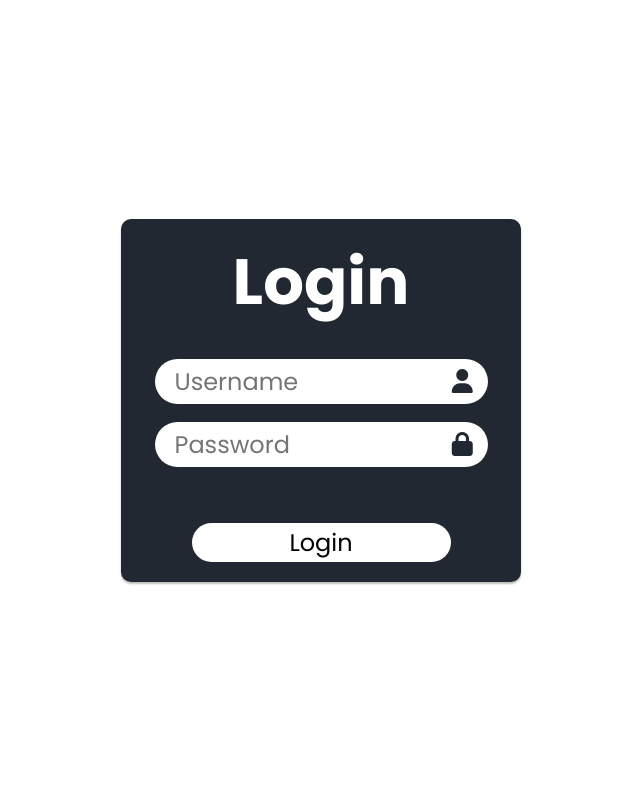
After one commit to DanielJirik/hw-interface, a Symfony app: template template-designer/templates/login.html.twig in a window 1280 px wide. The commit adds this page. Shown: the whole page, without its empty margins (319-959 px from the left). Run offline with Twig, Linux system fonts and the light colour scheme; the template is opened without the code that fills it, so the values that code supplies are empty; some libraries are stand-ins or nearby versions.

Commit message:
Login page

```diff
--- a/template-designer/pages/index.json
+++ b/template-designer/pages/index.json
@@ -1,3 +1,6 @@
 {
-    "template": "home.html.twig"
+    "template": "login.html.twig",
+    "vars" : {
+        "action" : ""
+    }
 }
--- /dev/null
+++ b/template-designer/public/css/login.css
@@ -0,0 +1,73 @@
+@import url('https://fonts.googleapis.com/css2?family=Poppins:ital,wght@0,100;0,200;0,300;0,400;0,500;0,600;0,700;0,800;0,900;1,100;1,200;1,300;1,400;1,500;1,600;1,700;1,800;1,900&display=swap');
+
+* {
+    margin: 0;
+    padding: 0;
+    box-sizing: border-box;
+    outline: none;
+    font-family: "Poppins", sans-serif;
+}
+
+h1 {
+    font-size: 64px;
+}
+
+input {
+    font-size: 24px;
+}
+
+main {
+    display: flex;
+    justify-content: center;
+    align-items: center;
+    height: 100vh;
+}
+
+main form {
+    min-width: 20%;
+    width: 400px;
+    display: block;
+    text-align: center;
+    border-radius: 10px;
+    box-shadow: rgba(0, 0, 0, 0.253) 0px 2px 2px 0px;
+    padding: 15px;
+    padding-bottom: 20px;
+    background-color: #222831;
+}
+
+main form .input {
+    margin-bottom: 5%;
+    position: relative;
+}
+
+main form .input:nth-child(3) {
+    margin-bottom: 15%;
+}
+
+main form > h1 {
+    margin-bottom: 30px;
+    color: white;
+}
+
+main form .input > .icon {
+    position: absolute;
+    top: 5px;
+    right: 9%;
+    color: #222831;
+    font-size: 24px;
+}
+
+main form .input > input {
+    width: 90%;
+    padding: 5px 20px;
+    border: none;
+    border-radius: 30px;
+}
+
+main form input[type="submit"] {
+    background-color: white;
+    padding: 2px 4px;
+    border: none;
+    border-radius: 30px;
+    width: 70%;
+}
--- a/template-designer/templates/home.html.twig
+++ b/template-designer/templates/home.html.twig
@@ -1,7 +1,7 @@
 {% extends "menu.html.twig" %}
 {% block style %}
     {{ parent() }}
-    <link rel="stylesheet" href="css/home.css">
+    <link rel="stylesheet" href="css/cards.css">
 {% endblock %}
 
 {% block title %}Home{% endblock %}
--- /dev/null
+++ b/template-designer/templates/login.html.twig
@@ -0,0 +1,26 @@
+<!DOCTYPE html>
+<html lang="en">
+<head>
+    <meta charset="UTF-8">
+    <meta name="viewport" content="width=device-width, initial-scale=1.0">
+    <link rel="stylesheet" href='{{ asset("css/login.css") }}'>
+    <script src="https://kit.fontawesome.com/cceb3c1a4c.js" crossorigin="anonymous"></script>
+    <title>{% block title %}Login{% endblock %}</title>
+</head>
+<body>
+    <main>
+        <form action="{{ action }}" method="post">
+            <h1>Login</h1>
+            <div class="input">
+                <input type="text" placeholder="Username" id="username" autocomplete="off">
+                <div class="icon"><i class="fa-solid fa-user"></i></div>
+            </div>
+            <div class="input">
+                <input type="password" placeholder="Password" id="password" autocomplete="off">
+                <div class="icon"><i class="fa-solid fa-lock"></i></div>
+            </div>
+            <input type="submit" value="Login" id="login">
+        </form>
+    </main>
+</body>
+</html>
```
Also changed, not shown: template-designer/public/css/cards.css (renamed from template-designer/public/css/home.css, +7 -5 lines).
